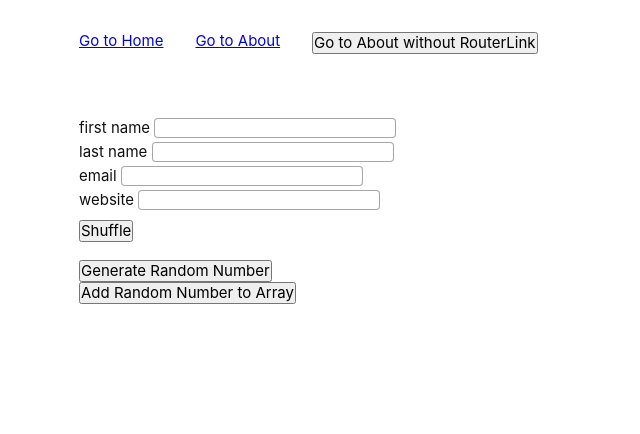
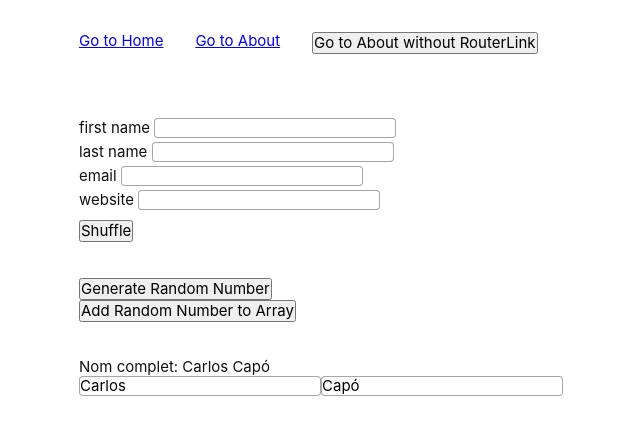
Before and after one commit to picuu/m14, a Vue app: page / in a window 1280 px wide. Shown: the top 434 px of the page, without its empty margins (61-701 px from the left). Built offline with nearby package versions, Linux system fonts and the light colour scheme.

Commit message:
add computed example with form

```diff
--- /dev/null
+++ b/src/components/ExampleComputed.vue
@@ -0,0 +1,16 @@
+<script setup>
+import { computed, ref } from 'vue'
+
+const name = ref('Carlos')
+const surname = ref('Capó')
+
+const fullName = computed(() => `${name.value} ${surname.value}`)
+</script>
+
+<template>
+  <div>
+    <p>Nom complet: {{ fullName }}</p>
+    <input v-model="name" placeholder="Nom" />
+    <input v-model="surname" placeholder="Cognom" />
+  </div>
+</template>
--- a/src/views/HomeView.vue
+++ b/src/views/HomeView.vue
@@ -1,14 +1,19 @@
 <script setup>
 import KeyForSample from '@/components/KeyForSample.vue'
 import WatchArrayExample from '@/components/WatchArrayExample.vue'
+import ExampleComputed from '@/components/ExampleComputed.vue'
 </script>
 
 <template>
   <section>
     <KeyForSample />
 
-    <br /><br />
+    <br /><br /><br />
 
     <WatchArrayExample />
+
+    <br /><br /><br />
+
+    <ExampleComputed />
   </section>
 </template>
```
